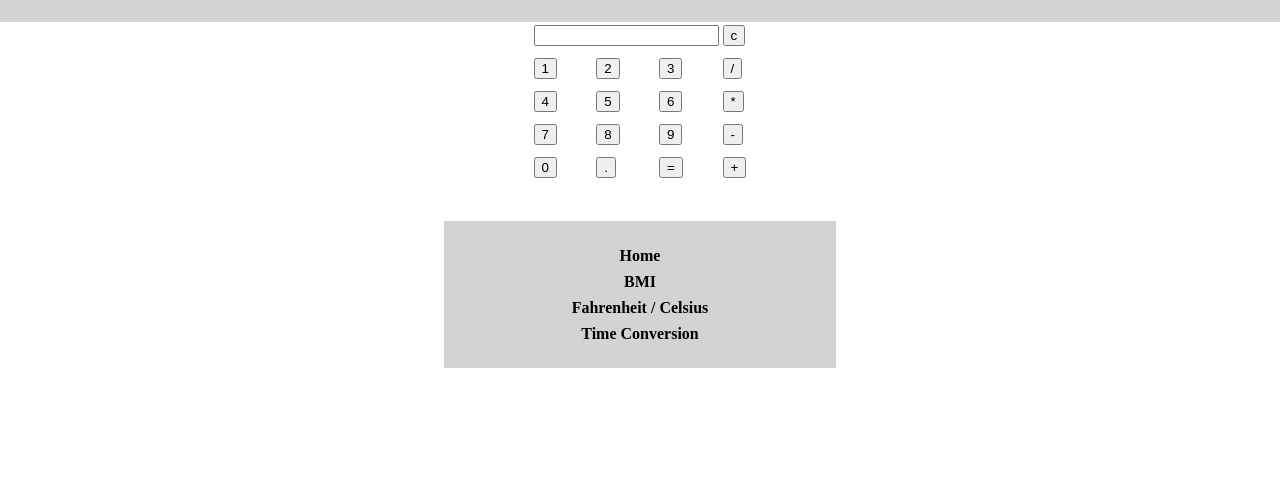
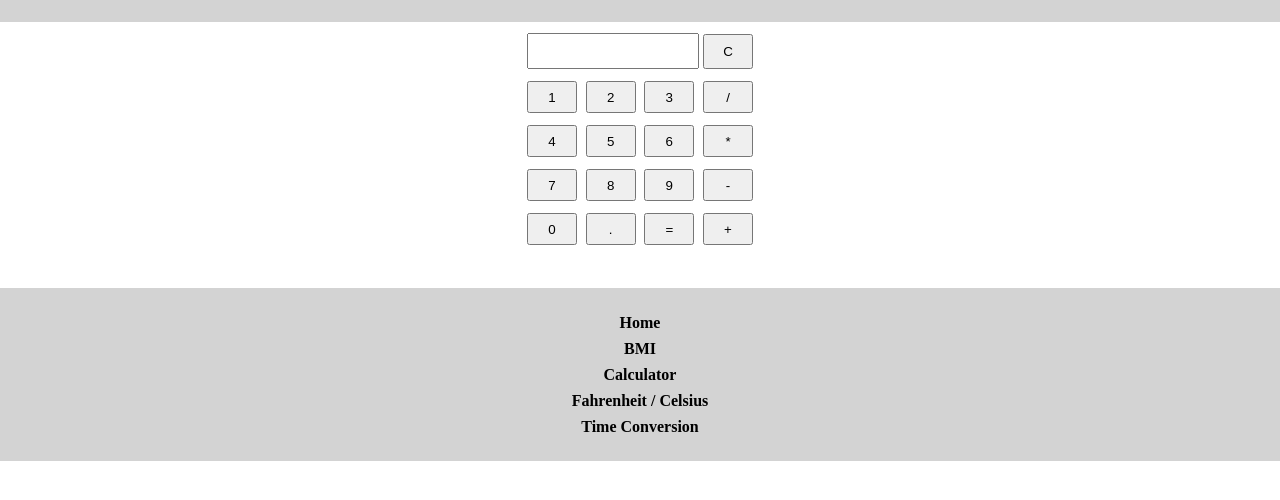
Before and after one commit to christian-hansen/calcconv, a plain HTML site: page calculator.html in a window 1280 px wide. Shown: the part 56-556 px from the top of the page. Drawn offline with Linux system fonts and the light colour scheme.

Commit message:
addec calculator

```diff
--- a/calculator.html
+++ b/calculator.html
@@ -15,16 +15,16 @@
     <header w3-include-html="./html/header.html">
     </header>
     <main>
-        <table id="calcu">
+        <table class="calculator mt" id="calcu">
             <tr>
-                <td colspan="3"><input type="text" id="result"></td>
+                <form onsubmit="solve();return false"><td colspan="3"><input type="text" id="result" ></td></form>
                 <!-- clr() function will call clr to clear all value -->
-                <td><input type="button" value="c" onclick="reset()" /> </td>
+                <td><input class="calc-reset" type="button" value="C" onclick="reset()" /> </td>
             </tr>
             <tr>
                 <!-- create button and assign value to each button -->
                 <!-- display("1") will call function display to display value -->
-                <td><input type="button" value="1" onclick="display('1')"
+                <td class="calc-btn"><input type="button" value="1" onclick="display('1')"
                             onkeydown="type(event)"> </td>
                 <td><input type="button" value="2" onclick="display('2')"
                             onkeydown="type(event)"> </td>
@@ -65,6 +65,7 @@
                             onkeydown="type(event)"> </td>
             </tr>
         </table>
+    </main>
     <footer w3-include-html="./html/footer.html">
     </footer>
     <script>
--- a/css/style.css
+++ b/css/style.css
@@ -103,3 +103,16 @@ nav a, .foot a {
 input {
     margin-bottom: 8px;
 }
+
+.calculator input {
+    margin-bottom: 8px;
+    min-height: 32px;
+    min-width: 50px;
+    max-width: 160px;
+}
+
+#result {padding: 0px 4px;}
+
+.calc-reset {
+    padding: 8px;
+}
--- a/html/footer.html
+++ b/html/footer.html
@@ -2,6 +2,7 @@
     <div class="d-flex flex-col" style="align-items: center;">
         <a href="./">Home</a>
         <a class="mt" href="./bmi.html">BMI</a>
+        <a class="mt" href="./calculator.html">Calculator</a>
         <a class="mt" href="./fahrenheit.html">Fahrenheit / Celsius</a>
         <a class="mt" href="./timeconv.html">Time Conversion</a>
     </div>
--- a/js/calculator.js
+++ b/js/calculator.js
@@ -3,7 +3,7 @@ function display(val) {
     document.getElementById("result").value += val;
 }
 
-
+//Function that gets the values based on keyboard inputs
 function type(event) {
     if (event.key == '0' || event.key == '1'
         || event.key == '2' || event.key == '3'
@@ -15,7 +15,14 @@ function type(event) {
         document.getElementById("result").value += event.key;
 }
 
-// Function that clear the display
+// Function that evaluates the digit and return result
+function solve() {
+    let input = document.getElementById("result").value;
+    result = eval(input);
+    document.getElementById("result").value = result;
+}
+
+// Function that clears the display
 function reset() {
     document.getElementById("result").value = "";
 }
```
